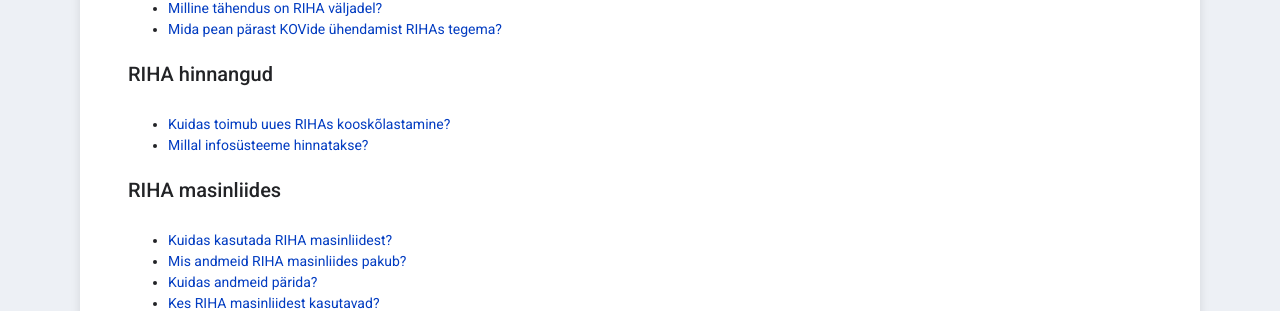
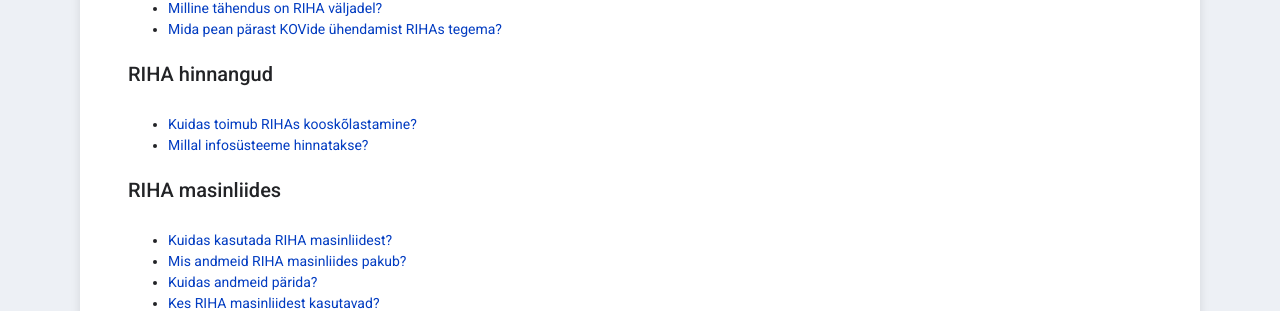
Before and after one commit to e-gov/RIHA-Help, a Jekyll site: the page built from docs/index.md, in a window 1280 px wide. Shown: the part 916-1227 px from the top of the page. Built offline with Jekyll 4.4.1, drawn with Linux system fonts in a browser that asks for light colours.

Commit message:
Update index.md

```diff
--- a/docs/index.md
+++ b/docs/index.md
@@ -31,7 +31,7 @@ title: RIHA abikeskus
 
 ### RIHA hinnangud
 
-- [Kuidas toimub uues RIHAs kooskõlastamine?](RIHAs-hindamine#kuidas-toimub-uues-RIHAs-kooskõlastamine)
+- [Kuidas toimub RIHAs kooskõlastamine?](RIHAs-hindamine#kuidas-toimub-uues-RIHAs-kooskõlastamine)
 - [Millal infosüsteeme hinnatakse?](RIHAs-hindamine#millal-infosüsteeme-hinnatakse)
 
 ### RIHA masinliides
```
